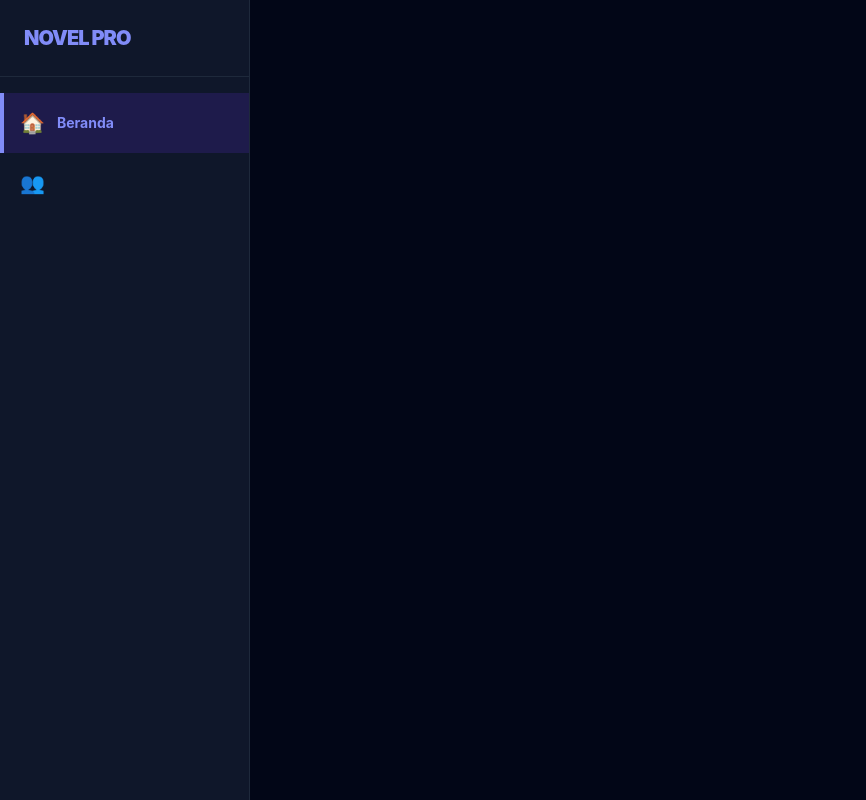
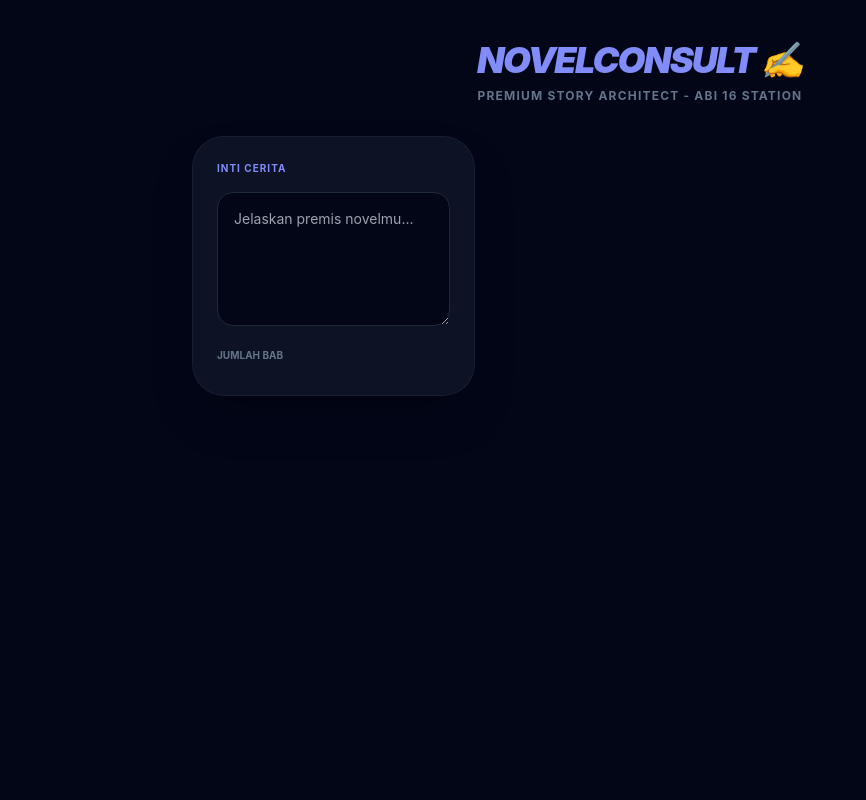
Before and after one commit to kimoris215-dot/index.html, a plain HTML site: page index.html in a window 1280 px wide. Shown: the whole page, without its empty margins (0-866 px from the left). Drawn offline with nearby package versions, Linux system fonts and the light colour scheme.

Commit message:
Update index.html

```diff
--- a/index.html
+++ b/index.html
@@ -3,36 +3,31 @@
 <head>
     <meta charset="UTF-8">
     <meta name="viewport" content="width=device-width, initial-scale=1.0">
-    <title>NovelConsult Pro Fix</title>
+    <title>NovelConsult Pro - Deep Outline</title>
     <script src="https://cdn.tailwindcss.com"></script>
     <style>
-        body { background-color: #020617; color: #f1f5f9; font-family: 'Inter', sans-serif; margin: 0; display: flex; height: 100vh; overflow: hidden; }
-        .sidebar { background: #0f172a; border-right: 1px solid #1e293b; width: 250px; flex-shrink: 0; display: flex; flex-direction: column; transition: 0.3s; }
-        .main-content { flex-grow: 1; overflow-y: auto; padding: 2rem; }
-        .glass { background: rgba(30, 41, 59, 0.5); backdrop-filter: blur(8px); border: 1px solid rgba(255, 255, 255, 0.05); }
-        .nav-btn { width: 100%; display: flex; align-items: center; padding: 1rem; color: #94a3b8; transition: 0.2s; border-left: 4px solid transparent; }
-        .nav-btn:hover { background: #1e293b; color: white; }
-        .nav-btn.active { background: #1e1b4b; color: #818cf8; border-left: 4px solid #818cf8; }
-        .page-section { display: none; }
-        .page-section.active { display: block; }
-
-        /* Responisvitas untuk HP */
-        @media (max-width: 768px) {
-            .sidebar { width: 70px; }
-            .nav-text { display: none; }
-            .sidebar h1 { display: none; }
-        }
+        body { background-color: #020617; color: #f1f5f9; font-family: 'Inter', sans-serif; min-height: 100vh; }
+        .glass { background: rgba(30, 41, 59, 0.4); backdrop-filter: blur(12px); border: 1px solid rgba(255, 255, 255, 0.05); }
+        .accent-gradient { background: linear-gradient(135deg, #4f46e5 0%, #9333ea 100%); }
+        .chapter-card { border-left: 4px solid #6366f1; transition: transform 0.2s; }
+        .chapter-card:hover { transform: translateX(5px); background: rgba(49, 46, 129, 0.2); }
     </style>
 </head>
-<body>
+<body class="p-4 md:p-10">
 
-    <div class="sidebar">
-        <div class="p-6 border-b border-slate-800">
-            <h1 class="font-black text-indigo-400 tracking-tighter text-xl">NOVEL PRO</h1>
-        </div>
-        <nav class="mt-4 flex-grow">
-            <button onclick="changeTab('home')" id="tab-home" class="nav-btn active">
-                <span class="text-xl">🏠</span> <span class="nav-text ml-3 font-bold text-sm">Beranda</span>
-            </button>
-            <button onclick="changeTab('char')" id="tab-char" class="nav-btn">
-                <span class="text-xl">👥</span> <span class="nav
+    <div class="max-w-4xl mx-auto space-y-8">
+        <header class="text-center space-y-2">
+            <h1 class="text-4xl font-black text-indigo-400 tracking-tighter italic uppercase">NovelConsult ✍️</h1>
+            <p class="text-slate-500 text-xs tracking-widest uppercase font-bold">Premium Story Architect - ABI 16 Station</p>
+        </header>
+
+        <div class="grid grid-cols-1 md:grid-cols-3 gap-6">
+            <div class="md:col-span-1 space-y-4">
+                <div class="glass p-6 rounded-[2rem] shadow-2xl">
+                    <h3 class="text-[10px] font-bold text-indigo-400 uppercase mb-4 tracking-widest">Inti Cerita</h3>
+                    <div class="space-y-4">
+                        <textarea id="input-ide" rows="5" class="w-full bg-slate-950 border border-slate-800 rounded-2xl p-4 text-sm outline-none focus:border-indigo-500 transition-all" placeholder="Jelaskan premis novelmu..."></textarea>
+
+                        <div>
+                            <label class="text-[10px] text-slate-500 font-bold mb-2 block uppercase">Jumlah Bab</label>
+                            <select id="input-bab" class="w-full bg-slate-95
```
